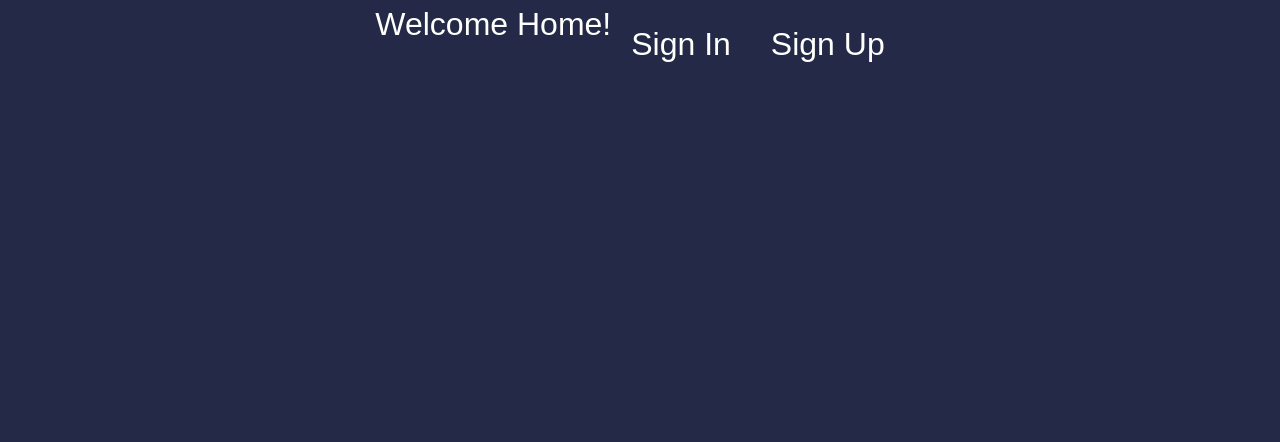
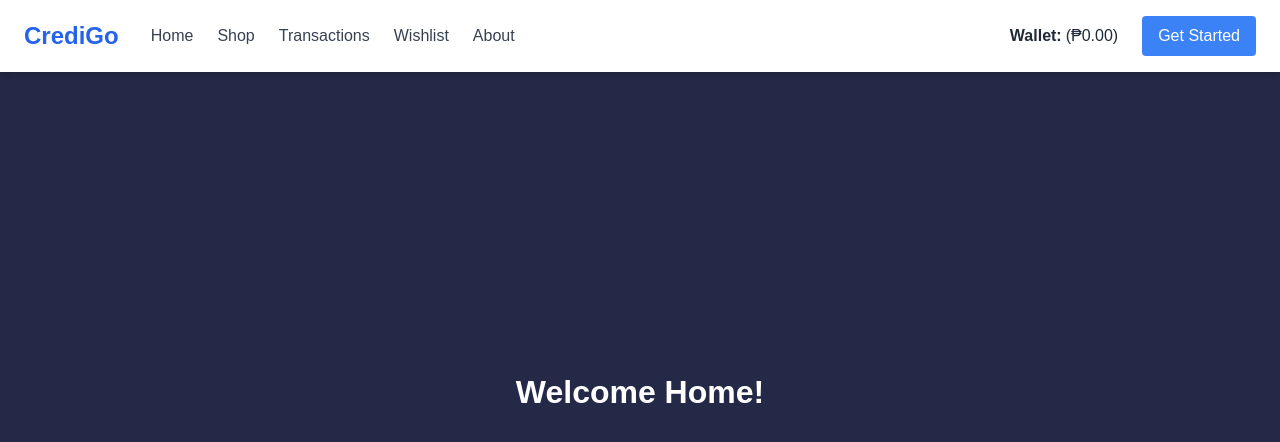
Before and after one commit to Dadaisuk1/IT342_CrediGo, a React (Vite) app in the folder frontend_web/: page /home in a window 1280 px wide. Shown: the top 442 px of the page. Built offline with nearby package versions, Linux system fonts and the light colour scheme; a web font is replaced by a local one.

Commit message:
lazy loading and new pages

```diff
--- a/frontend_web/src/App.jsx
+++ b/frontend_web/src/App.jsx
@@ -1,11 +1,15 @@
-import React from 'react'
-import { Routes, Route, Navigate } from 'react-router-dom'
-import SignUp from './pages/SignUp';
-import SignIn from './pages/SignIn';
-import Home from './pages/Home';
-import NotFound from './pages/NotFound';
+import React, { Suspense, lazy } from 'react';
+import { Routes, Route, Navigate } from 'react-router-dom';
+
+// Lazy load page components
+const SignUp = lazy(() => import('./pages/SignUp'));
+const SignIn = lazy(() => import('./pages/SignIn'));
+const Home = lazy(() => import('./pages/Home'));
+const Shop = lazy(() => import('./pages/Shop'));
+const NotFound = lazy(() => import('./pages/NotFound'));
 
 /*
+// Example for protected routes (optional)
 const ProtectedAdminRoute = () => {
   const currentUser = JSON.parse(localStorage.getItem('currentUser'));
   const isAdmin = currentUser && currentUser.role === 'Admin';
@@ -14,28 +18,23 @@ const ProtectedAdminRoute = () => {
 };
 */
 
-// const hideRoutes = ['/sign-in', 'sign-up', '/admin'];
-
-
 function App() {
   return (
+    <Suspense fallback={<div className="text-center p-10 text-gray-600">Loading...</div>}>
       <Routes>
-      <Route path="/" element={<Navigate to ="/home" />} />
+        <Route path="/" element={<Navigate to="/home" />} />
         <Route path="/sign-in" element={<SignIn />} />
         <Route path="/sign-up" element={<SignUp />} />
-      <Route path='/home' element={<Home />} />
+        <Route path="/home" element={<Home />} />
+        <Route path="/shop" element={<Shop />} />
 
-
-      {/* Protected Admin Route */}
         {/* <Route path="/admin" element={<ProtectedAdminRoute />} /> */}
 
-      {/* 404 Page */}
         <Route path="/404" element={<NotFound />} />
-
-      {/* Catch-all route */}
         <Route path="*" element={<NotFound />} />
       </Routes>
+    </Suspense>
   );
 }
 
-export default App
+export default App;
--- /dev/null
+++ b/frontend_web/src/components/NavBar.jsx
@@ -0,0 +1,62 @@
+import React from 'react';
+import { IoSearch } from 'react-icons/io5';
+import { FaRegUserCircle } from 'react-icons/fa';
+import { useLocation, useNavigate } from 'react-router-dom';
+
+const NavBar = () => {
+    const location = useLocation();
+    const navigate = useNavigate();
+    const isSignIn = location.pathname === '/sign-in';
+    const isSignUp = location.pathname === '/sign-up';
+    const isHome = location.pathname === '/home';
+    const isLoggedIn = false;
+
+    const handleNavigation = (path) => {
+        navigate(path);
+    };
+
+    return (
+        <nav className="flex items-center justify-between px-6 py-4 bg-white shadow-md">
+            {/* Logo and Navigation Links */}
+            <div className="flex items-center gap-8">
+                <a href="#" className="text-2xl font-bold text-blue-600">CrediGo</a>
+                <ul className="hidden md:flex gap-6 text-gray-700 font-medium">
+                <li><a href="#">Home</a></li>
+                <li><a href="#">Shop</a></li>
+                <li><a href="#">Transactions</a></li>
+                <li><a href="#">Wishlist</a></li>
+                <li><a href="#">About</a></li>
+                </ul>
+            </div>
+
+            {/* Right Side: Wallet, Get Started or Profile/Search */}
+            <div className="flex items-center gap-6">
+                {/* Wallet */}
+                <div className="text-gray-800">
+                    <span className="font-semibold">Wallet:</span>
+                    <a href="#" className="ml-1">(₱0.00)</a>
+                </div>
+
+                {/* Not Logged In */}
+                {!isLoggedIn && (
+                <a
+                    onClick={() => handleNavigation('/sign-in')}
+                    className="px-4 py-2 bg-blue-500 text-white rounded hover:bg-blue-600 transition cursor-pointer"
+                >
+                    Get Started
+                </a>
+                )}
+
+                {/* Logged In: Search & Profile */}
+                {isLoggedIn && (
+                <>
+                    <IoSearch className="text-2xl cursor-pointer text-gray-600" />
+                    <FaRegUserCircle className="text-2xl text-gray-600 cursor-pointer" />
+                </>
+                )}
+            </div>
+        </nav>
+    );
+};
+
+export default NavBar;
--- /dev/null
+++ b/frontend_web/src/context/AuthContext.jsx
@@ -0,0 +1,28 @@
+import React, { createContext, useState, useEffect } from 'react';
+
+export const AuthContext = createContext();
+
+export const AuthProvider = ({ children }) => {
+  const [isAuthenticated, setIsAuthenticated] = useState(false);
+
+  useEffect(() => {
+    const token = localStorage.getItem('token');
+    setIsAuthenticated(!!token);
+  }, []);
+
+  const login = (token) => {
+    localStorage.setItem('token', token);
+    setIsAuthenticated(true);
+  };
+
+  const logout = () => {
+    localStorage.removeItem('token');
+    setIsAuthenticated(false);
+  };
+
+  return (
+    <AuthContext.Provider value={{ isAuthenticated, login, logout }}>
+      {children}
+    </AuthContext.Provider>
+  );
+};
--- a/frontend_web/src/pages/Home.jsx
+++ b/frontend_web/src/pages/Home.jsx
@@ -1,10 +1,11 @@
-import React, { useState } from 'react'
+import React from 'react';
 import { useLocation, useNavigate } from 'react-router-dom';
+import NavBar from '../components/NavBar';
 
 const Home = () => {
-
     const location = useLocation();
     const navigate = useNavigate();
+
     const isSignIn = location.pathname === '/sign-in';
     const isSignUp = location.pathname === '/sign-up';
 
@@ -13,16 +14,14 @@ const Home = () => {
     };
 
     return (
-        <div className='flex justify-center'>
-            <p className='Flex text-[32px] text-[#FFFFFE]'>Welcome Home!</p>
-            <button
-                className='p-5 text-[32px] text-[#FFFFFE]'
-                onClick={() => handleNavigation('/sign-in')}
-            >Sign In</button>
-            <button
-                className='p-5 text-[32px] text-[#FFFFFE]'
-                onClick={() => handleNavigation('/sign-up')}
-            >Sign Up</button>
+        <div className="min-h-screen bg-[#232946] text-white">
+        {/* NavBar always on top */}
+        <NavBar />
+
+        {/* Main content centered */}
+        <div className="flex flex-col items-center justify-center h-[80vh] gap-6">
+            <p className="text-[32px] font-semibold">Welcome Home!</p>
+        </div>
         </div>
     );
 };
--- /dev/null
+++ b/frontend_web/src/pages/Shop.jsx
@@ -0,0 +1,7 @@
+import React from 'react'
+
+const Shop = () => {
+
+}
+
+export default Shop;
--- a/frontend_web/src/pages/SignUp.jsx
+++ b/frontend_web/src/pages/SignUp.jsx
@@ -26,10 +26,10 @@ const SignUp = () => {
             </div>
 
             {/* Right side content */}
-            <div className="w-[40%] flex flex-col mt-10 mb-10">
+            <div className="w-[40%] flex-1 gap-5 flex-col mt-10 mb-10">
                 {/* Back to home */}
                 <div
-                    className="text-right w-full px-6 py-4 flex gap-1 items-center cursor-pointer"
+                    className='text-right w-full px-6 py-4 flex gap-1 items-center cursor-pointer'
                     onClick={() => handleNavigation('/home')}
                 >
                     <IoMdArrowRoundBack size={20} color="#232946" />
@@ -37,7 +37,7 @@ const SignUp = () => {
                 </div>
 
                 {/* Breadcrumbs */}
-                <div className='flex justify-center'>
+                <div className='flex justify-center mb-5'>
                     {/* Sign In */}
                     <p
                         onClick={() => handleNavigation('/sign-in')}
```
Also changed, not shown: frontend_web/src/pages/Profile.jsx (added, +7 -0 lines), frontend_web/src/pages/LandingPage.jsx (added), frontend_web/src/pages/TopUp.jsx (added), frontend_web/src/pages/Wishlist.jsx (added). Lines whose indentation alone changed are shown as unchanged.
